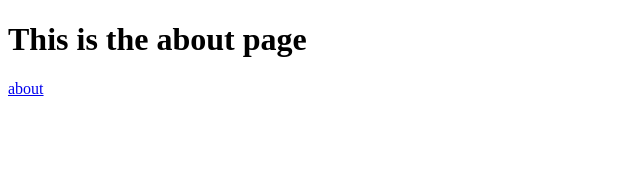
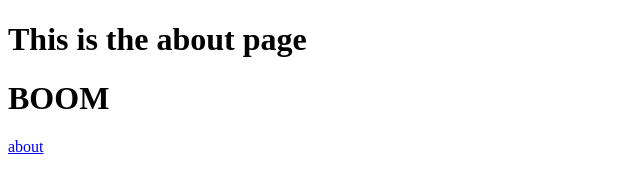
Before and after one commit to kikkoooo/test, a plain HTML site: page about.html in a window 1280 px wide. Shown: the whole page, without its empty margins (0-640 px from the left). Drawn offline with Linux system fonts and the light colour scheme.

Commit message:
Added "Boom" to both pages

```diff
--- a/about.html
+++ b/about.html
@@ -6,6 +6,7 @@
 </head>
 <body>
 	<h1>This is the about page</h1>
+	<h1>BOOM</h1>
 	<a href="/index.html">about</a>
 </body>
 </html>
```
Also changed, not shown: index.html (+1 -0 lines).
